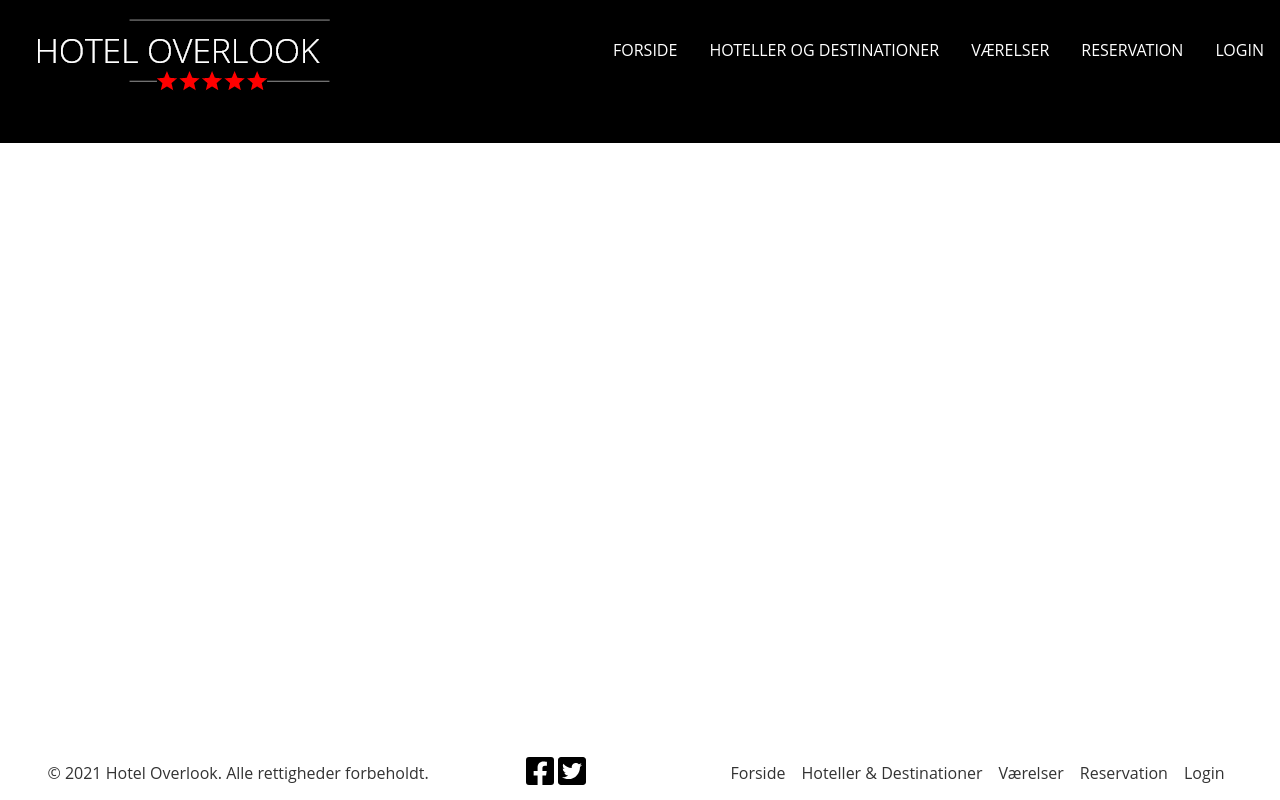
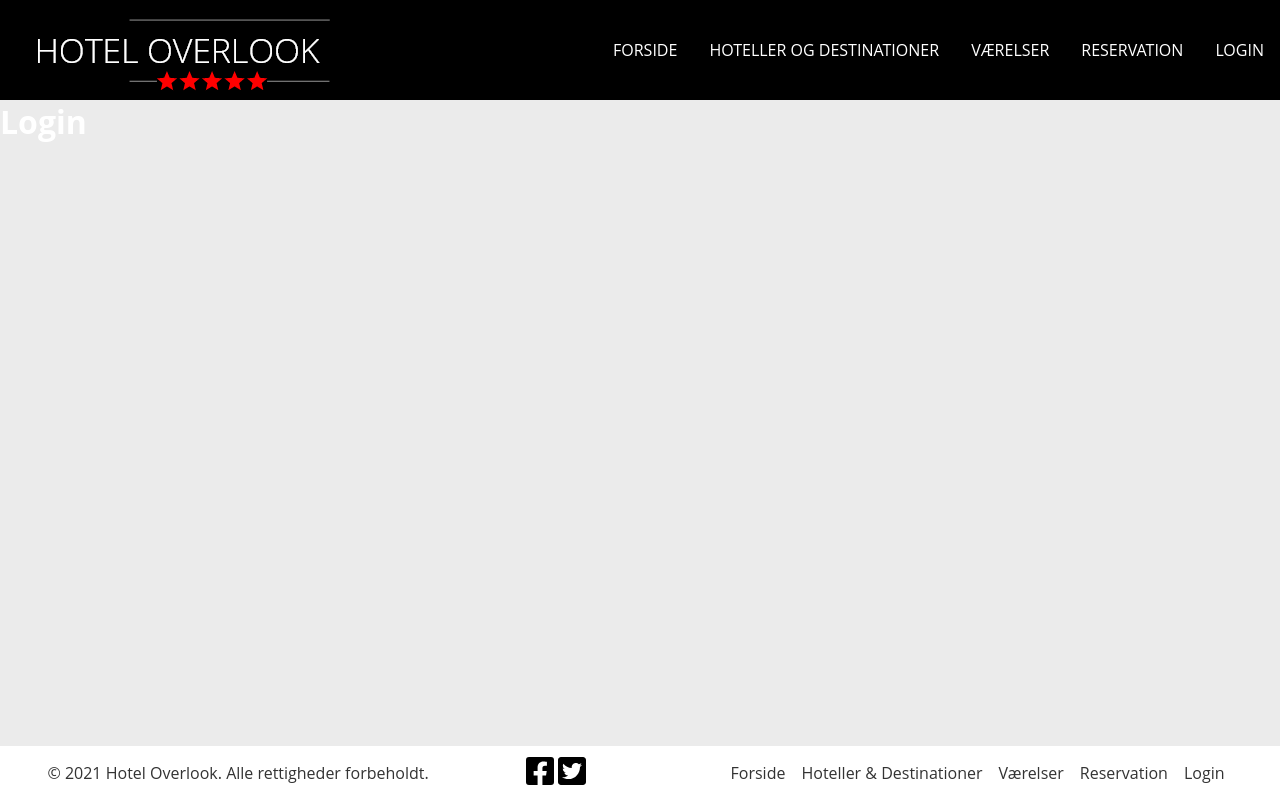
Before and after one commit to trayana-hansen/overlook_destinations, a React (Create React App) app: page /login in a window 1280 px wide. Built offline with nearby package versions, Linux system fonts and the light colour scheme.

Commit message:
fixed background colour and nav overlay

```diff
--- a/src/App.scss
+++ b/src/App.scss
@@ -1,5 +1,10 @@
+@use "./Assets/Colors/colors" as c;
+
 * {
   margin: 0;
   box-sizing: border-box;
   font-family: "Open Sans", sans-serif;
 }
+html {
+  background-color: c.$light-grey;
+}
--- a/src/Assets/Colors/_colors.scss
+++ b/src/Assets/Colors/_colors.scss
@@ -1,5 +1,5 @@
 $red: #ff0000;
 $white: #fff;
-$light-grey: #707070;
+$light-grey: #EBEBEB;
 $dark-grey: #333333;
 $black: #000;
--- a/src/Components/Pages/Home/Home.jsx
+++ b/src/Components/Pages/Home/Home.jsx
@@ -1,5 +1,7 @@
 import React from "react";
 import "./Home.scss";
+import axios from "axios";
+import { useEffect, useState } from "react";
 
 const Home = () => {
   return (
--- a/src/Components/Pages/Home/Home.scss
+++ b/src/Components/Pages/Home/Home.scss
@@ -1,6 +1,5 @@
 @use "../../../Assets/Colors/colors" as c;
 
-.homeWrapper {
-  background-color: c.$light-grey;
-  color: c.$white;
+html {
+  background-color: #ebebeb;
 }
--- a/src/Components/Pages/Login/Login.scss
+++ b/src/Components/Pages/Login/Login.scss
@@ -1,3 +1,6 @@
+@use "../../../Assets/Colors/colors" as c;
+
 .loginWrapper {
-  background-color: black;
+  background-color: c.$light-grey;
+  color: c.$white;
 }
--- a/src/Components/Partials/Footer/Footer.scss
+++ b/src/Components/Partials/Footer/Footer.scss
@@ -8,6 +8,7 @@
   position: fixed;
   bottom: 0;
   padding: 0.5rem 0rem;
+  background-color: c.$white;
 
   h2 {
     font-size: 1em;
```
